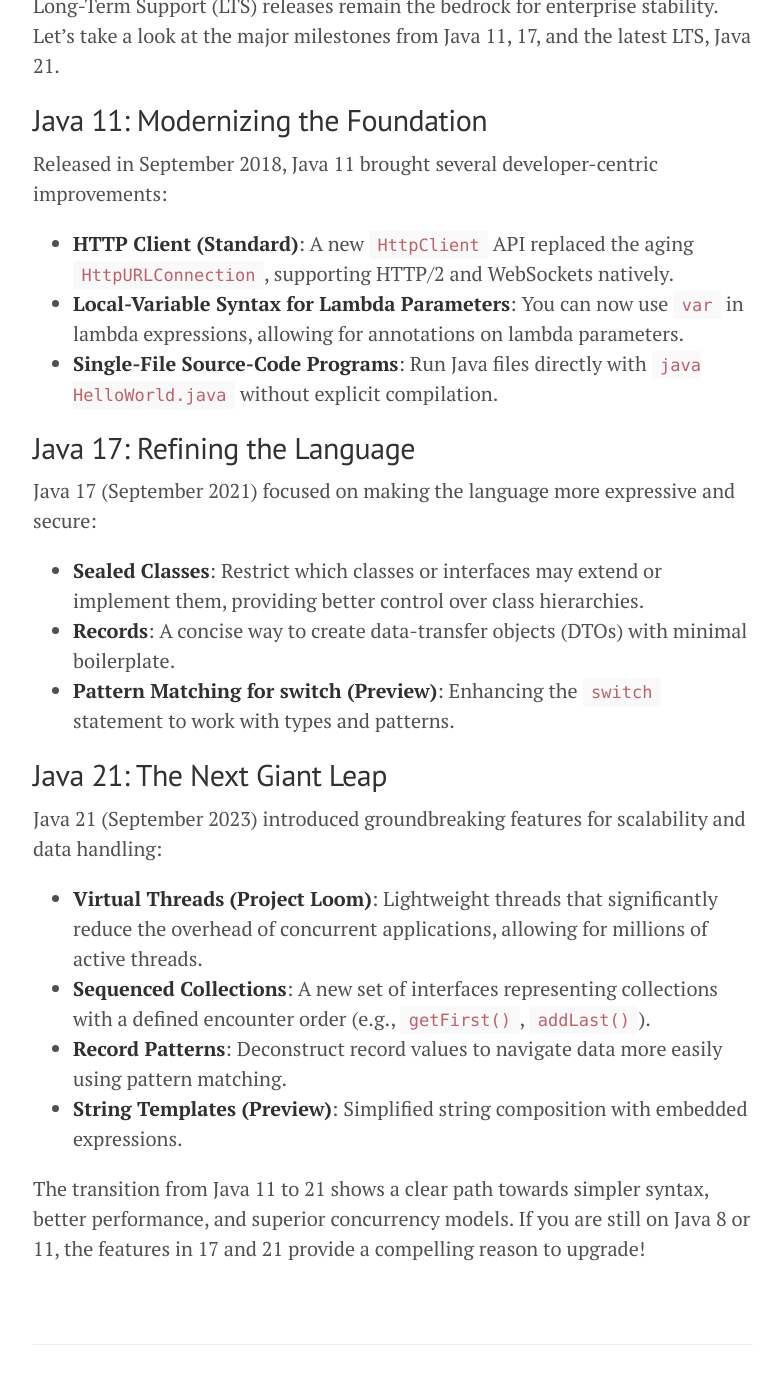
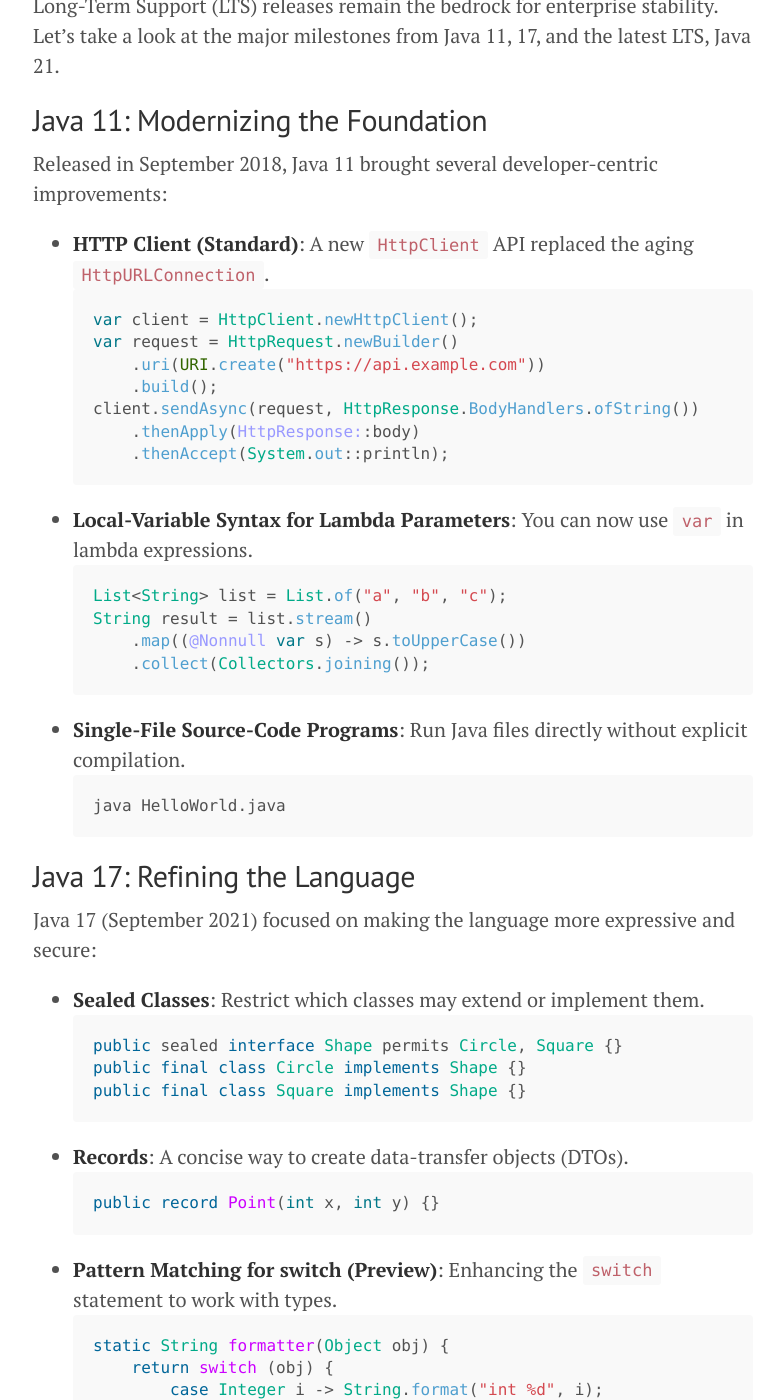
Before and after one commit to Wildcraft/wildcraft.github.io, a Jekyll site: the page built from _posts/2026-03-03-java-11-17-21-features.md, in a window 1280 px wide and 1400 px high, scrolled down 271 px. Shown: the whole window, without its empty margins (247-1031 px from the left). Built offline with Jekyll 4.4.1, drawn with Linux system fonts in a browser that asks for light colours; some of the changed text lies outside the part shown.

Commit message:
Add blog post on Java 11, 17, and 21 features with examples
Co-authored-by: narendranss <1226846+narendranss@users.noreply.github.com>

````diff
--- a/_posts/2026-03-03-java-11-17-21-features.md
+++ b/_posts/2026-03-03-java-11-17-21-features.md
@@ -9,25 +9,82 @@ As the Java ecosystem continues to evolve with its six-month release cycle, the
 
 Released in September 2018, Java 11 brought several developer-centric improvements:
 
-*   **HTTP Client (Standard)**: A new `HttpClient` API replaced the aging `HttpURLConnection`, supporting HTTP/2 and WebSockets natively.
-*   **Local-Variable Syntax for Lambda Parameters**: You can now use `var` in lambda expressions, allowing for annotations on lambda parameters.
-*   **Single-File Source-Code Programs**: Run Java files directly with `java HelloWorld.java` without explicit compilation.
+*   **HTTP Client (Standard)**: A new `HttpClient` API replaced the aging `HttpURLConnection`.
+    ```java
+    var client = HttpClient.newHttpClient();
+    var request = HttpRequest.newBuilder()
+        .uri(URI.create("https://api.example.com"))
+        .build();
+    client.sendAsync(request, HttpResponse.BodyHandlers.ofString())
+        .thenApply(HttpResponse::body)
+        .thenAccept(System.out::println);
+    ```
+*   **Local-Variable Syntax for Lambda Parameters**: You can now use `var` in lambda expressions.
+    ```java
+    List<String> list = List.of("a", "b", "c");
+    String result = list.stream()
+        .map((@Nonnull var s) -> s.toUpperCase())
+        .collect(Collectors.joining());
+    ```
+*   **Single-File Source-Code Programs**: Run Java files directly without explicit compilation.
+    ```bash
+    java HelloWorld.java
+    ```
 
 ## Java 17: Refining the Language
 
 Java 17 (September 2021) focused on making the language more expressive and secure:
 
-*   **Sealed Classes**: Restrict which classes or interfaces may extend or implement them, providing better control over class hierarchies.
-*   **Records**: A concise way to create data-transfer objects (DTOs) with minimal boilerplate.
-*   **Pattern Matching for switch (Preview)**: Enhancing the `switch` statement to work with types and patterns.
+*   **Sealed Classes**: Restrict which classes may extend or implement them.
+    ```java
+    public sealed interface Shape permits Circle, Square {}
+    public final class Circle implements Shape {}
+    public final class Square implements Shape {}
+    ```
+*   **Records**: A concise way to create data-transfer objects (DTOs).
+    ```java
+    public record Point(int x, int y) {}
+    ```
+*   **Pattern Matching for switch (Preview)**: Enhancing the `switch` statement to work with types.
+    ```java
+    static String formatter(Object obj) {
+        return switch (obj) {
+            case Integer i -> String.format("int %d", i);
+            case Long l    -> String.format("long %d", l);
+            case Double d  -> String.format("double %f", d);
+            case String s  -> String.format("String %s", s);
+            default        -> obj.toString();
+        };
+    }
+    ```
 
 ## Java 21: The Next Giant Leap
 
 Java 21 (September 2023) introduced groundbreaking features for scalability and data handling:
 
-*   **Virtual Threads (Project Loom)**: Lightweight threads that significantly reduce the overhead of concurrent applications, allowing for millions of active threads.
-*   **Sequenced Collections**: A new set of interfaces representing collections with a defined encounter order (e.g., `getFirst()`, `addLast()`).
-*   **Record Patterns**: Deconstruct record values to navigate data more easily using pattern matching.
-*   **String Templates (Preview)**: Simplified string composition with embedded expressions.
+*   **Virtual Threads (Project Loom)**: Lightweight threads for high-throughput concurrent applications.
+    ```java
+    try (var executor = Executors.newVirtualThreadPerTaskExecutor()) {
+        IntStream.range(0, 10_000).forEach(i -> {
+            executor.submit(() -> {
+                Thread.sleep(Duration.ofSeconds(1));
+                return i;
+            });
+        });
+    }
+    ```
+*   **Sequenced Collections**: New interfaces for collections with a defined encounter order.
+    ```java
+    LinkedHashSet<String> set = new LinkedHashSet<>();
+    set.addFirst("first");
+    set.addLast("last");
+    String first = set.getFirst();
+    ```
+*   **Record Patterns**: Deconstruct record values using pattern matching.
+    ```java
+    if (obj instanceof Point(int x, int y)) {
+        System.out.println("Coordinates: " + x + ", " + y);
+    }
+    ```
 
 The transition from Java 11 to 21 shows a clear path towards simpler syntax, better performance, and superior concurrency models. If you are still on Java 8 or 11, the features in 17 and 21 provide a compelling reason to upgrade!
````
